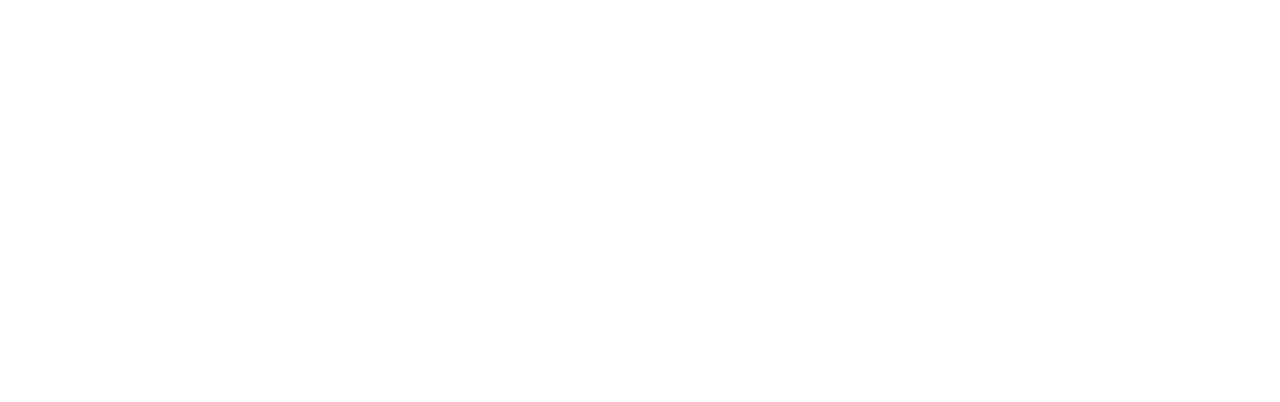
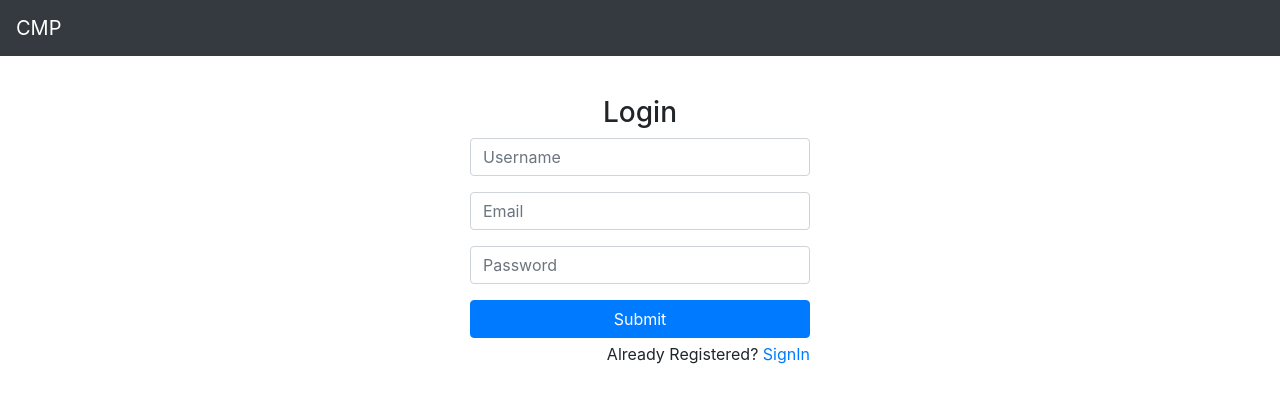
Before and after one commit to rudreshsingh999/Customer-Management-System, a React (Create React App) app in the folder public/: page /signup in a window 1280 px wide. Shown: the top 402 px of the page. Built offline with nearby package versions, Linux system fonts and the light colour scheme; the HTML template or start-up script is replaced by a standard one.

Commit message:
SignIn and SignUp Functionality

```diff
--- a/public/src/App.js
+++ b/public/src/App.js
@@ -1,13 +1,17 @@
 import React, { Component } from 'react';
 import { BrowserRouter, Switch, Route } from 'react-router-dom';
 import Dashboard from './Dashboard';
+import Login from './Login'
+import SignUp from './SignUp'
 
 class App extends Component {
     render() {
         return (
             <BrowserRouter>
                 <Switch>
-                    <Route exact path='/' component={Dashboard} />
+                    <Route exact path='/dashboard' component={Dashboard} />
+                    <Route exact path='/' component={Login} />
+                    <Route exact path='/signup' component={SignUp} />
                 </Switch>
             </BrowserRouter>
         );
--- /dev/null
+++ b/public/src/Login.js
@@ -0,0 +1,76 @@
+import React, { Component } from 'react';
+import NavBar from './components/NavBar'
+import axios from 'axios'
+
+class Login extends Component {
+  constructor() {
+    super();
+    this.state = {
+      username : '',
+      password : '',
+      loggedin : false,
+      placeholder : ''
+      }
+    this.handleChange = this.handleChange.bind(this);
+    this.handleSubmit = this.handleSubmit.bind(this);
+  }
+
+  handleChange(event) {
+    event.preventDefault();
+    const {name, value} = event.target;
+    this.setState({
+      [name] : value
+    });
+  }
+
+  handleSubmit(event) {
+    event.preventDefault();
+    axios.post('http://localhost:5000/signin', {"username" : this.state.username, "password" : this.state.password})
+      .then((msg) => {
+        console.log(msg.data.message);
+        if(msg.data.message === 'success') {
+          this.props.history.push('/dashboard');
+          this.setState({loggedin : true});
+        }
+        else {
+          this.setState({placeholder : msg.data.message});
+        }
+    })
+  }
+
+  render() {
+    return (
+      <div className="container">
+        <NavBar />
+        <div className="container mt-5">
+          <div className="row mt-5">
+            <div className="col mt-5">
+            </div>
+            <div className="col mt-5">
+              <h3 style={{textAlign: "center"}}>Login</h3>
+              <form onSubmit={this.handleSubmit}>
+                <div className="form-group">
+                  <input type="text" onChange={this.handleChange} name="username" className="form-control"  value={this.state.username} placeholder="Username" />
+                </div>
+                <div className="form-group">
+                  <input type="password" onChange={this.handleChange} name="password" className="form-control" value={this.state.password} placeholder="Password" />
+                </div>
+                <button type="submit" className="btn btn-block btn-primary">Submit</button>
+                <p className="forgot-password text-right mt-1">
+                  Not Registered? <a href="/signup">SignUp</a>
+                </p>
+              </form>
+              <div className="col text-center text-danger">
+                {!this.state.loggedin && this.state.placeholder}
+              </div>
+            </div>
+            <div className="col mt-5">
+            </div>
+          </div>
+        </div>
+      </div>
+    );
+  }
+}
+
+export default Login;
--- /dev/null
+++ b/public/src/SignUp.js
@@ -0,0 +1,70 @@
+import React, { Component } from 'react';
+import NavBar from './components/NavBar'
+import axios from 'axios'
+
+class SignUp extends Component {
+
+    constructor() {
+        super();
+        this.state = {
+            username : '',
+            email : '',
+            password : ''
+        }
+        this.handleChange = this.handleChange.bind(this);
+        this.handleSubmit = this.handleSubmit.bind(this);
+    }
+
+    handleChange(event) {
+        event.preventDefault();
+        const {name, value} = event.target;
+        this.setState({
+            [name] : value
+        });
+    }
+
+    handleSubmit(event) {
+        event.preventDefault();
+        axios.post('http://localhost:5000/signup', {"username" : this.state.username, "email" : this.state.email, "password" : this.state.password})
+        .then((msg) => {
+            console.log(msg.data.message);
+            this.props.history.push('/signup');
+        });
+    }
+
+    render() {
+        return (
+            <div className="container">
+                <NavBar />
+                <div className="container mt-5">
+                    <div className="row mt-5">
+                        <div className="col mt-5">
+                        </div>
+                        <div className="col mt-5">
+                        <h3 style={{textAlign: "center"}}>Login</h3>
+                        <form onSubmit={this.handleSubmit}>
+                            <div className="form-group">
+                            <input type="text" onChange={this.handleChange} name="username" className="form-control"  value={this.state.username} placeholder="Username" />
+                            </div>
+                            <div className="form-group">
+                            <input type="email" onChange={this.handleChange} name="email" className="form-control" value={this.state.email} placeholder="Email" />
+                            </div>
+                            <div className="form-group">
+                            <input type="password" onChange={this.handleChange} name="password" className="form-control" value={this.state.password} placeholder="Password" />
+                            </div>
+                            <button type="submit" className="btn btn-block btn-primary">Submit</button>
+                            <p className="forgot-password text-right mt-1">
+                                Already Registered? <a href="/">SignIn</a>
+                            </p>
+                        </form>
+                        </div>
+                        <div className="col mt-5">
+                        </div>
+                    </div>
+                </div>
+            </div>
+        )
+    }
+}
+
+export default SignUp;
```
